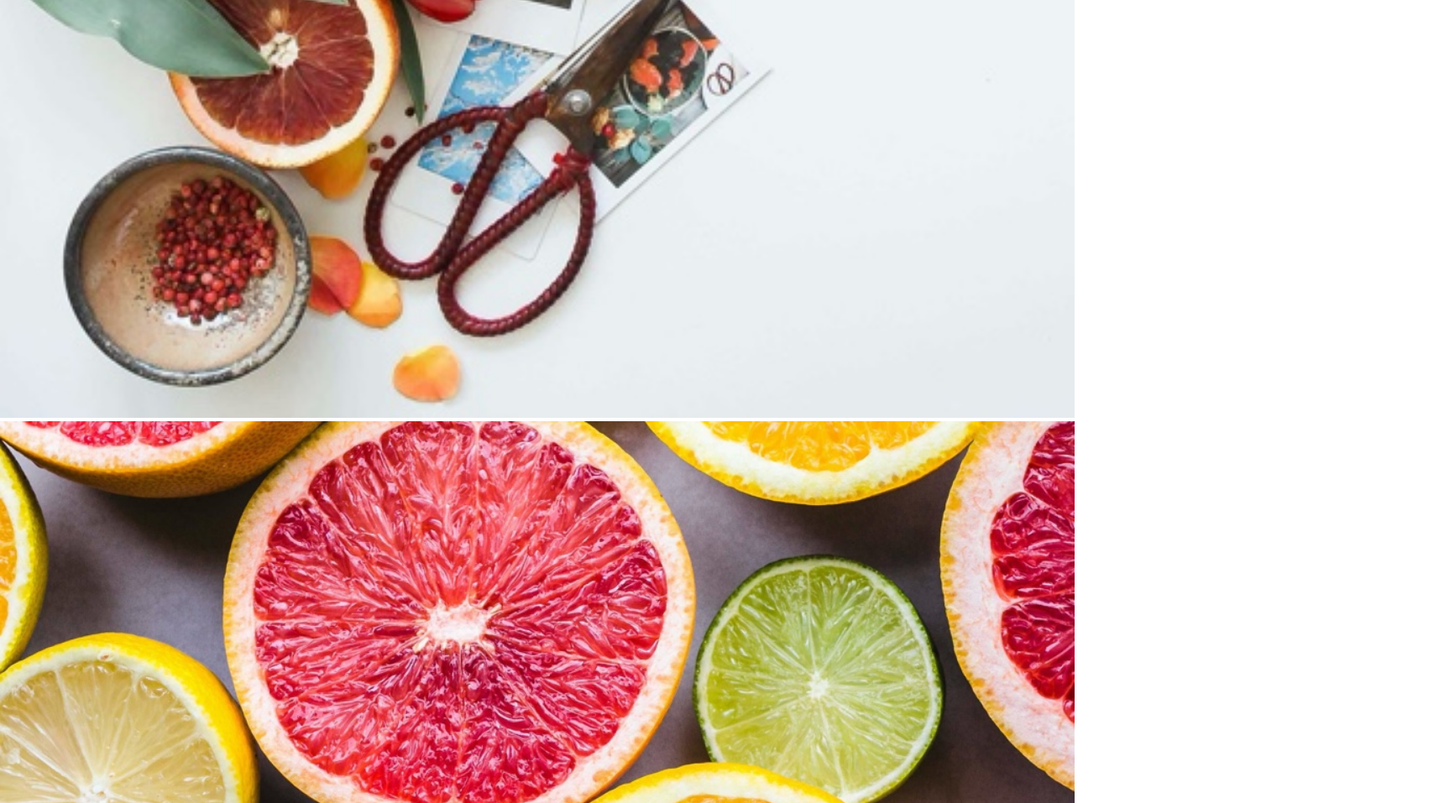
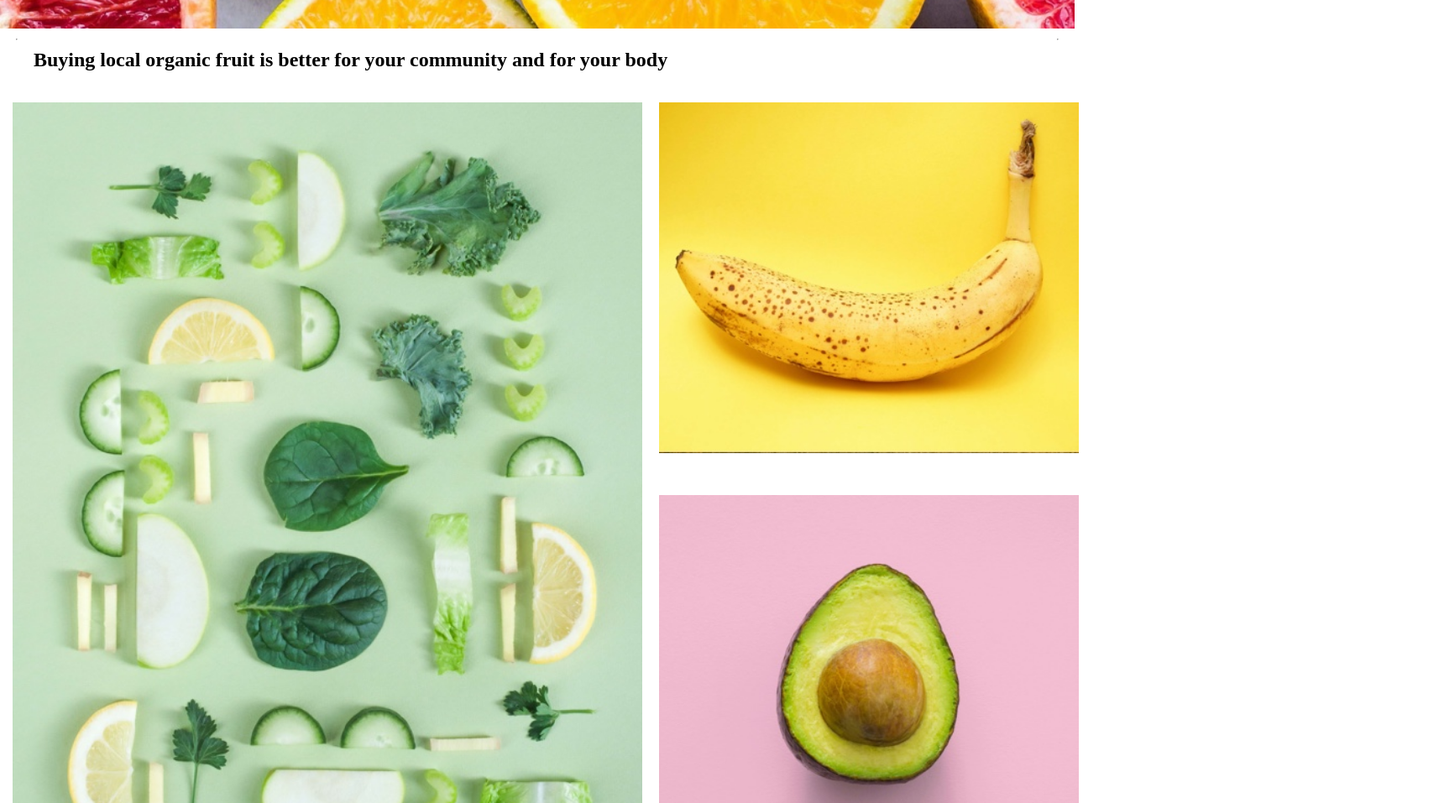
Before and after one commit to elnryng/Homework, a plain HTML site: page deploy/index.html in a window 1280 px wide. Shown: the part 2480-3437 px from the top of the page at 84% size, 1720 px wide, since content can reach past the window. Drawn offline with nearby package versions, Linux system fonts and the light colour scheme.

Commit message:
added tablet and desktop

```diff
--- a/deploy/index.html
+++ b/deploy/index.html
@@ -22,6 +22,8 @@
 
 </section>
 <section id="section-2">
+    <div id="section-2-desktop">
+
 
         <article id="section-2-container">
             <div id="section-2-content">
@@ -32,10 +34,11 @@
             </div>
         </article>
 
-    <aside>
+        <aside id= "section-2-image">
                 <img src="img/section-2/left-side.jpg" alt="more fun fruits">
         </aside>
 
+    </div>
 </section>
  <section id="section-3">
 
@@ -50,29 +53,34 @@
 
       <section id="section-4-gallery">
           <ul>
-              <li>
+
+              <li id="g1">
                   <img src="img/section-4/gallery-1.jpg" alt="a bunch of sliced fruit arranged artfully">
               </li>
-              <li>
+
+              <li id="g2">
                   <img src="img/section-4/gallery-2.jpg" alt="banana">
               </li>
-              <li>
+
+              <li id="g3">
                   <img src="img/section-4/gallery-3.jpg" alt="help they turned me into an avocado">
               </li>
+
           </ul>
       </section>
 
  <section id="section-5">
-
+       <div id="section-5-container">
            <aside id="section-5-image">
                <img src="img/section-5/circle-mask.png" alt="a pec of strawberries">
            </aside>
 
-       <article id="section-5-content">
-           <p>Eating more local food reduces CO2 emissions by reducing food miles - the distance food travels from farm to consumer. The average piece of produce in the U.S. travels 1,500 miles, while local food may only travel 100 miles (or less), according to researcher Rich Pirog at the Leopold Center for Sustainable Agriculture at Iowa State University.</p>
+           <article id="section-5-article">
+               <p id= "paragraph">Eating more local food reduces CO2 emissions by reducing food miles - the distance food travels from farm to consumer. The average piece of produce in the U.S. travels 1,500 miles, while local food may only travel 100 miles (or less), according to researcher Rich Pirog at the Leopold Center for Sustainable Agriculture at Iowa State University.</p>
            </article>
+       </div>
+   </section>
 
-   </section>
  <footer>
         <img src="img/footer/logo.png" alt="farm logo">
         <p>©2020</p>
--- a/dev/scss/helpers/_variables.scss
+++ b/dev/scss/helpers/_variables.scss
@@ -4,7 +4,7 @@
 
 // Define the breakpoints
 // Small tablets and large smartphones
-$screen-sm-min: 576px;
+$screen-sm-min: 300px;
 
 // Small tablets
 $screen-md-min: 768px;
--- a/dev/scss/sections/_section-1.scss
+++ b/dev/scss/sections/_section-1.scss
@@ -12,8 +12,10 @@
     h1{
         grid-area: h1;
     }
-    img{
+
+        img{
         width: 100%;
     }
 
-}
+
+    }
--- a/dev/scss/sections/_section-2.scss
+++ b/dev/scss/sections/_section-2.scss
@@ -2,22 +2,69 @@
     Section 2
 ============= */
 
-#section-2{
-    aside{
+#section-2 {
 
-        img{
+    // aside {
+    //     img {
+    //         width: 100%;
+    //     }
+    // }
+
+
+    @include xl {
+        display: grid;
+        grid-template-columns: auto 1200px auto;
+        grid-template-areas: ". section-2-desktop .";
+
+    }
+
+    #section-2-desktop {
+
+        @include lg {
+            display: grid;
+            grid-template-columns: 50% auto;
+            grid-template-areas: "section-2-image section-2";
+        }
+
+        @include md {
+            display: grid;
+            grid-template-columns: 40% auto;
+            grid-template-areas: "section-2-image section-2";
+        }
+
+        @include xl {
+            grid-area: section-2-desktop;
+        }
+            aside {
+                img {
                     width: 100%;
                 }
             }
+
+
+        #section-2-container {
+            display: grid;
+            grid-template-columns: 15px auto 15px;
+            grid-template-areas: ". callout .";
+
+            @include md{
+                grid-template-columns: 10% auto 10%;
             }
 
-#section-2-container{
-    display: grid;
-    grid-template-columns: 15px auto 15px;
-    grid-template-areas: ". section-2 .";
+            @include xl{
+                grid-template-columns: auto 1200px auto;
+            }
 
-    #section-2-content{
-        grid-area: section-2;
+            #section-2-content {
+                grid-area: callout;
             }
 
         }
+
+        #section-2-image {
+            grid-area: section-2-image;
+        }
+
+
+    }
+}
--- a/dev/scss/sections/_section-4.scss
+++ b/dev/scss/sections/_section-4.scss
@@ -2,31 +2,82 @@
     Section 4
 ============= */
 
-#section-4{
+#section-4 {
     display: grid;
     grid-template-columns: 15px auto 15px;
     grid-template-areas: ". h2 .";
 
-    h2{
+    @include xl {
+        grid-template-columns: auto 1200px auto;
+    }
+
+    h2 {
         grid-area: h2;
     }
 }
 
-#section-4-gallery{
+#section-4-gallery {
     display: grid;
     grid-template-columns: 15px auto 15px;
     grid-template-areas: '. section-4 .';
 
-    ul{
+    ul {
         grid-area: section-4;
         display: grid;
-        gap:20px;
+        gap: 20px;
 
-        li{
-            img{
+        @include sm{
+            grid-template-columns: none;
+            grid-template-areas:
+            "g1"
+            "g2"
+            "g3";
+        }
+
+        @include md {
+            grid-template-columns: repeat(2, 1fr);
+            // grid-template-columns: 50% 50%;
+            // grid-template-columns: 50% auto;
+
+            grid-template-areas:
+                "g1 g1"
+                "g2 g3";
+        }
+
+        @include lg {
+            grid-template-columns: 60% 40%;
+            // grid-template-columns: 50% 50%;
+            // grid-template-columns: 50% auto;
+
+            grid-template-areas:
+                "g1 g2"
+                "g1 g3";
+        }
+
+        li {
+            display: grid;
+            img {
+
                 width: 100%;
+
             }
         }
+
+        #g1 {
+            grid-area: g1;
+        }
+
+        #g2 {
+
+            grid-area: g2;
+
+        }
+
+        #g3 {
+
+            grid-area: g3;
+
+
+        }
     }
-
 }
--- a/dev/scss/sections/_section-5.scss
+++ b/dev/scss/sections/_section-5.scss
@@ -1,24 +1,58 @@
 /* =============
     Section 5
 ============= */
-#section-5-image{
+
+#section-5 {
     display: grid;
     grid-template-columns: 15px auto 15px;
-    grid-template-areas: ". image .";
+    grid-template-areas: ". section-5 .";
 
-    img{
-        grid-area: image;
-        width: 100%
+    @include xl {
+        grid-template-columns: auto 1200px auto;
+    }
+
+    #section-5-container {
+        display: grid;
+        grid-area: section-5;
+        grid-template-rows: 2;
+        grid-template-areas:
+        "pic"
+        "article";
+        // @include md {
+        //     grid-template-rows: 2;
+        // }
+
+        @include lg {
+            grid-template-columns: 30% 70%;
+            grid-template-areas: "pic article";
+        }
+
+        #section-5-image {
+            grid-area: pic;
+
+            img {
+                width: 100%;
+            }
+
+            @include md{
+                justify-content: center;
+            }
+
+            // //  }
+            // grid-template-columns: 15px auto 15px;
+            // grid-template-areas: ". pic .";
+        }
+
+        #section-5-article {
+            //display: grid;
+            grid-area: article;
+            // grid-template-columns: 15px auto 15px;
+            // grid-template-areas: ". paragraph .";
+
+            // p {
+            //     grid-area: paragraph;
+            // }
+
         }
     }
-
-#section-5-content{
-    display: grid;
-    grid-template-columns: 15px auto 15px;
-    grid-template-areas: ". section-5-content .";
-
-    p{
-        grid-area: section-5-content;
-    }
-
 }
```
Also changed, not shown: deploy/css/styles.css, 3 other files. Lines whose indentation alone changed are shown as unchanged.
